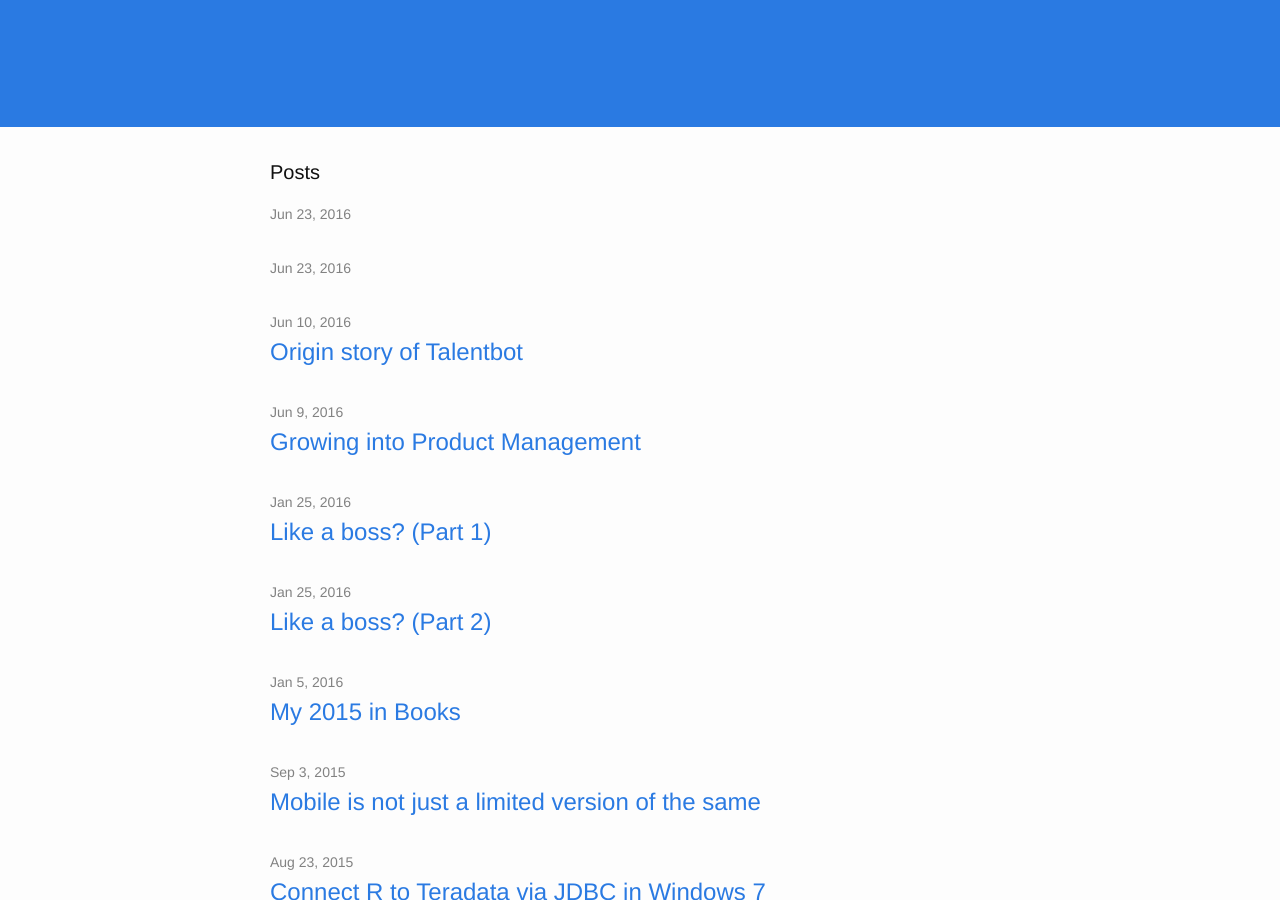
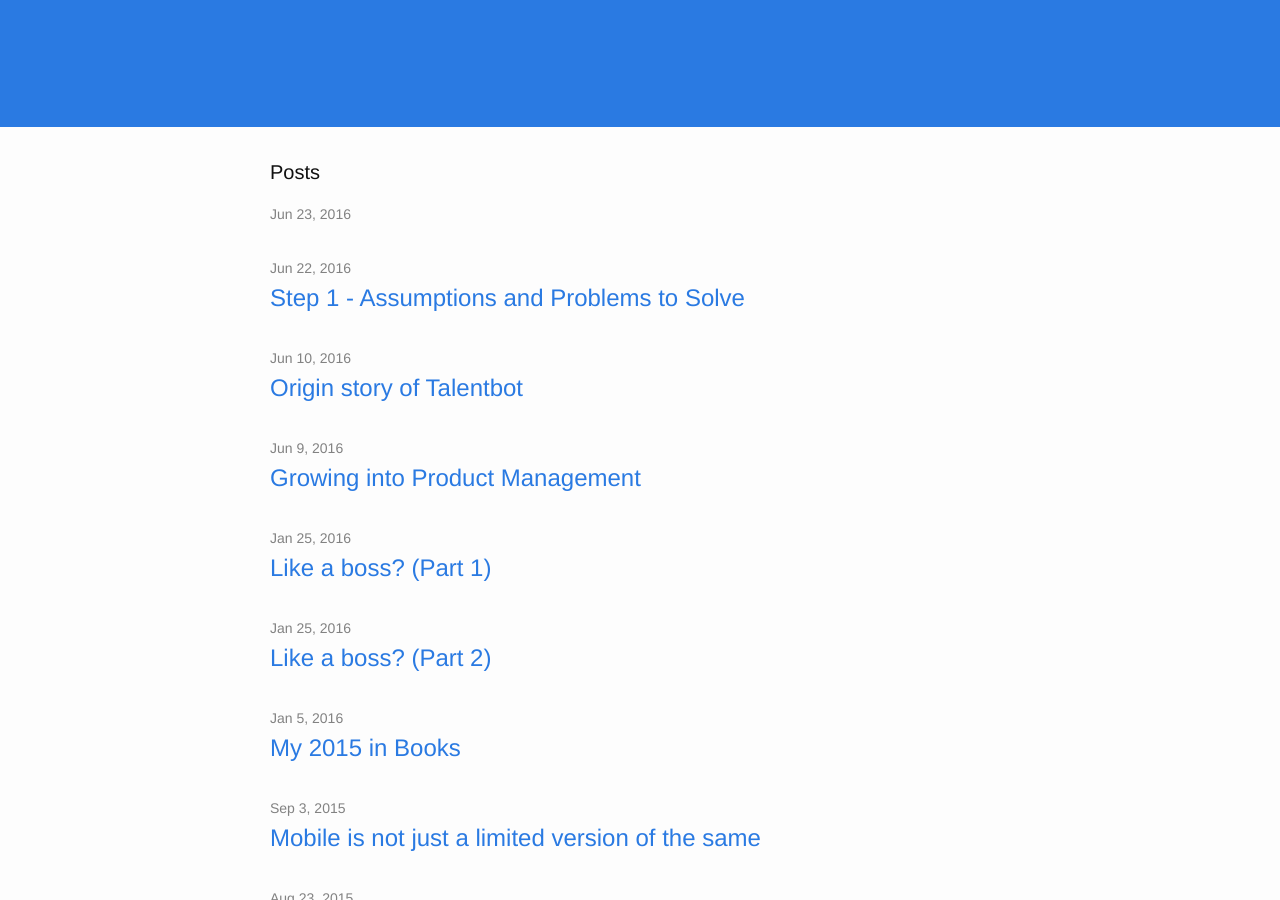
Before and after one commit to willdearman/willdearman, a Jekyll site: the page built from index.html, in a window 1280 px wide and 900 px high, scrolled down 557 px. Built offline with Jekyll 4.4.1, drawn with Linux system fonts in a browser that asks for light colours; the list of posts is cut into pages by our own code; some of the changed lines change nothing that is shown.

Commit message:
Markdown format fixes

```diff
--- a/_posts/2016-06-22-step-1.md
+++ b/_posts/2016-06-22-step-1.md
@@ -1,12 +1,11 @@
 ---
 layout: post
-title: Step 1: Assumptions and Problems to Solve
+title: Step 1 - Assumptions and Problems to Solve
 categories: [product management]
 tags: [product management journey]
 published: True
 ---
-![Step 1 down the rabbit hole](/images/2016/2016-06-17-step-1.jpg)
-
+![Step 1 down the rabbit hole](/images/2016/2016-06-22-step-1.jpg)
 In my last post I discussed my idea for a context aware chat bot. Some may argue knowing the product you will produce before identifying the pains it may solve, is a bit like a "solution seeking a problem" or "putting the cart before the horse". However, I do not believe it is unusual to at least know the type of product before you dig in; without some constraints the unlimited possibilities would make it unlikely that I would make forward progress on solving any problem. Even with the constraints I established in my last post, you will see in this post, there are a near infinite number of ways a context-aware bot could be applied.
 
 I am excited that the context problem of computing has not been effectively solved. As I described in my last post, technology is great at providing you facts, but not great about providing a judgment of those facts. To render a judgment (e.g. long or short, big or small, etc.) requires context. This problem is pervasive, but to me it is most obviously lacking in the recent advent of conversational interfaces.
```
Also changed, not shown: images/2016/2016-06-22-step-1.jpg (renamed from images/2016/2016-06-017-step-1.jpg).
